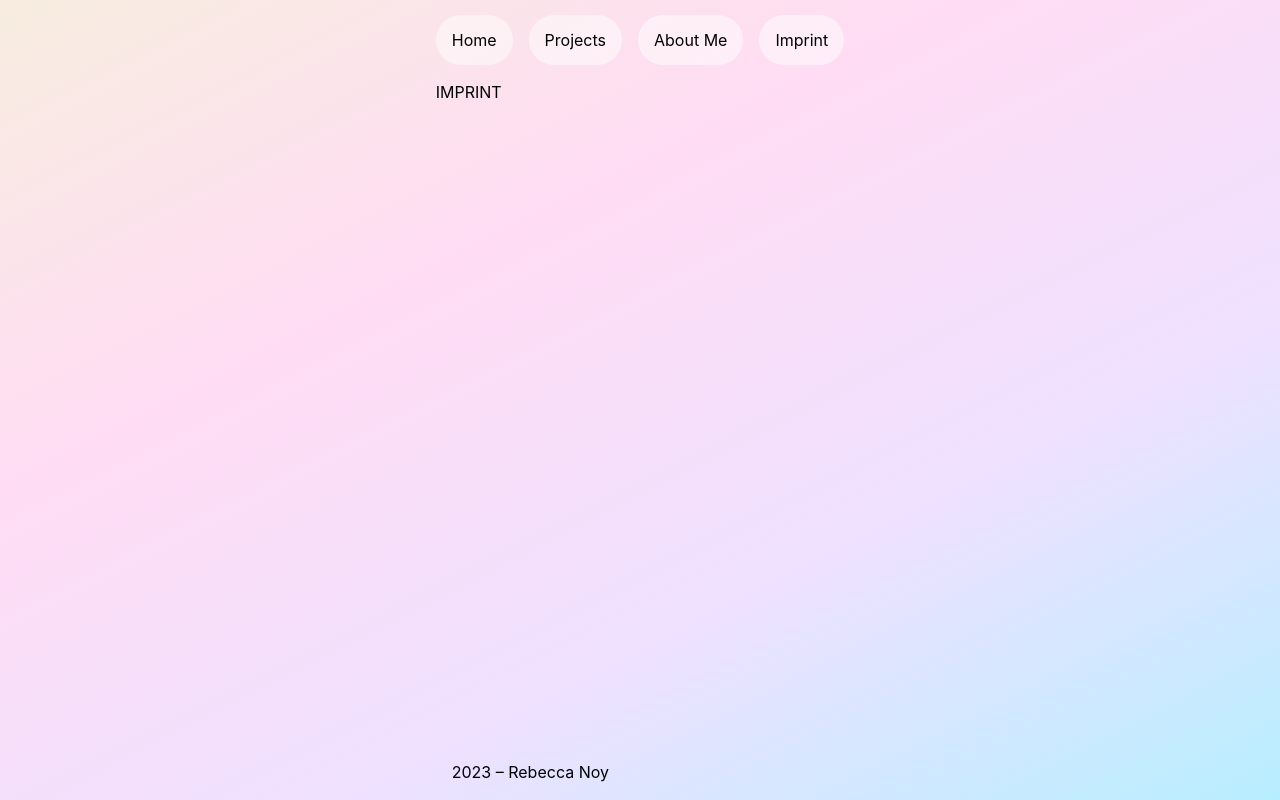
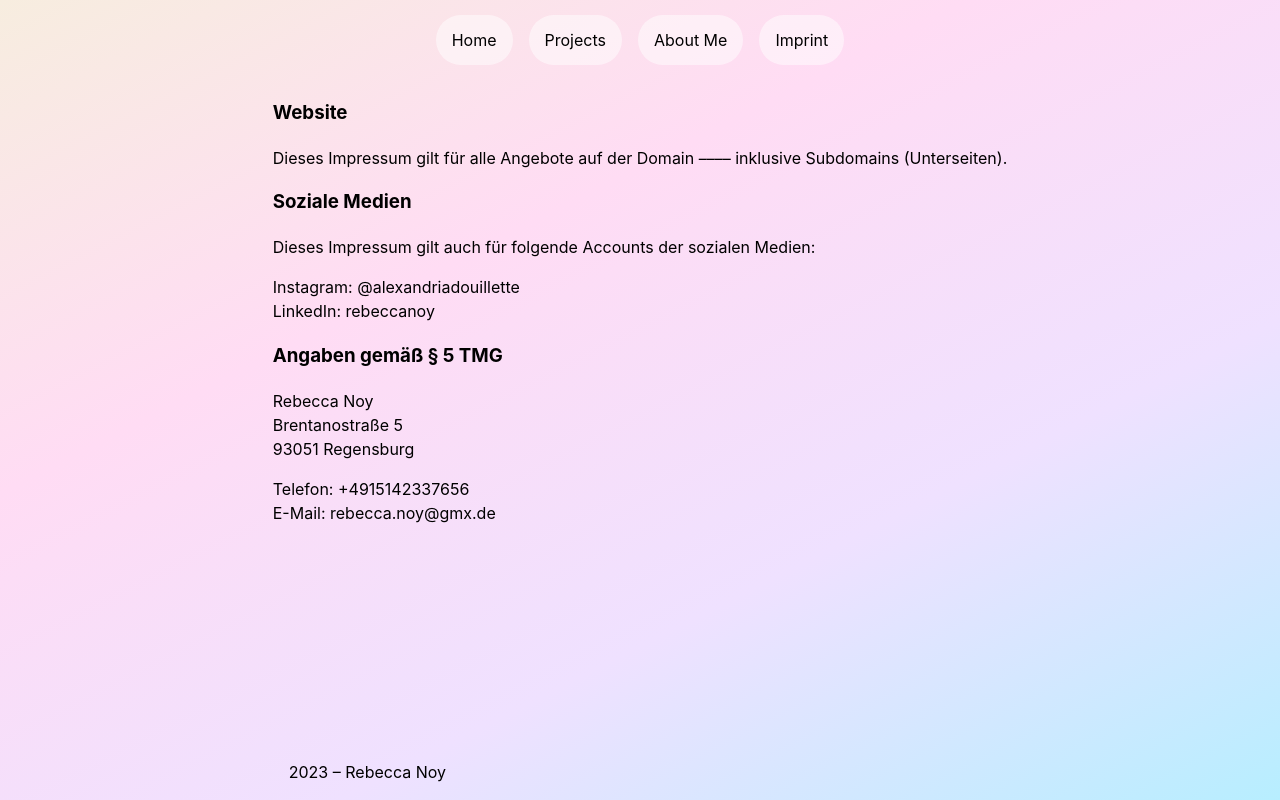
Before and after one commit to extra-jalapenos/individual-portfolio, a React (Vite) app: page /imprint in a window 1280 px wide. Built offline with nearby package versions, Linux system fonts and the light colour scheme.

Commit message:
added imprint in german

```diff
--- a/src/components/Imprint.jsx
+++ b/src/components/Imprint.jsx
@@ -1,7 +1,18 @@
 export default function Imprint () {
   return (
     <div className="imprint">
-      IMPRINT
+      <h3>Website</h3>
+      Dieses Impressum gilt für alle Angebote auf der Domain –––– inklusive Subdomains (Unterseiten).
+      <h3>Soziale Medien</h3>
+      <p>Dieses Impressum gilt auch für folgende Accounts der sozialen Medien:</p>
+      <p>Instagram: @alexandriadouillette<br/>
+      LinkedIn: rebeccanoy</p>
+      <h3>Angaben gemäß § 5 TMG</h3>
+      <p>Rebecca Noy<br/>
+      Brentanostraße 5<br/>
+      93051 Regensburg</p>
+      <p>Telefon: +4915142337656<br/>
+      E-Mail: rebecca.noy@gmx.de</p>
     </div>
   )
 }
```
